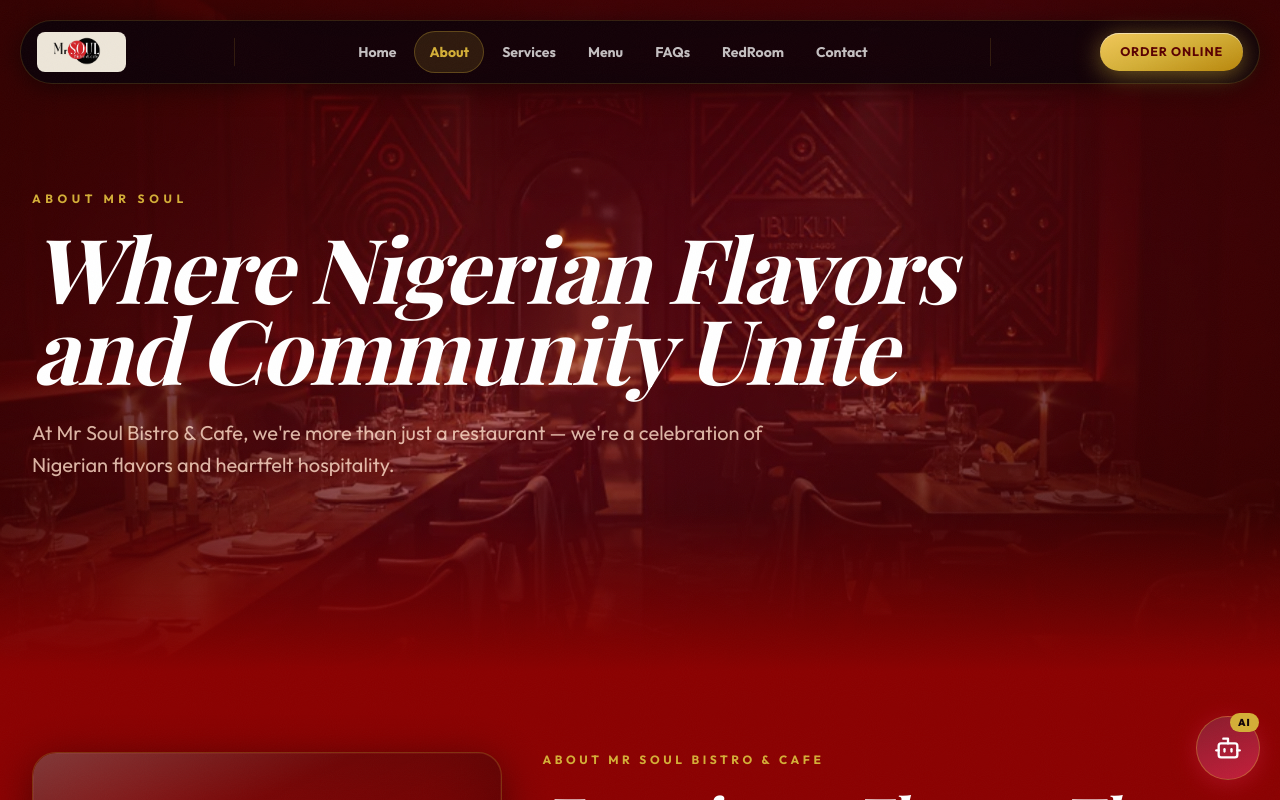
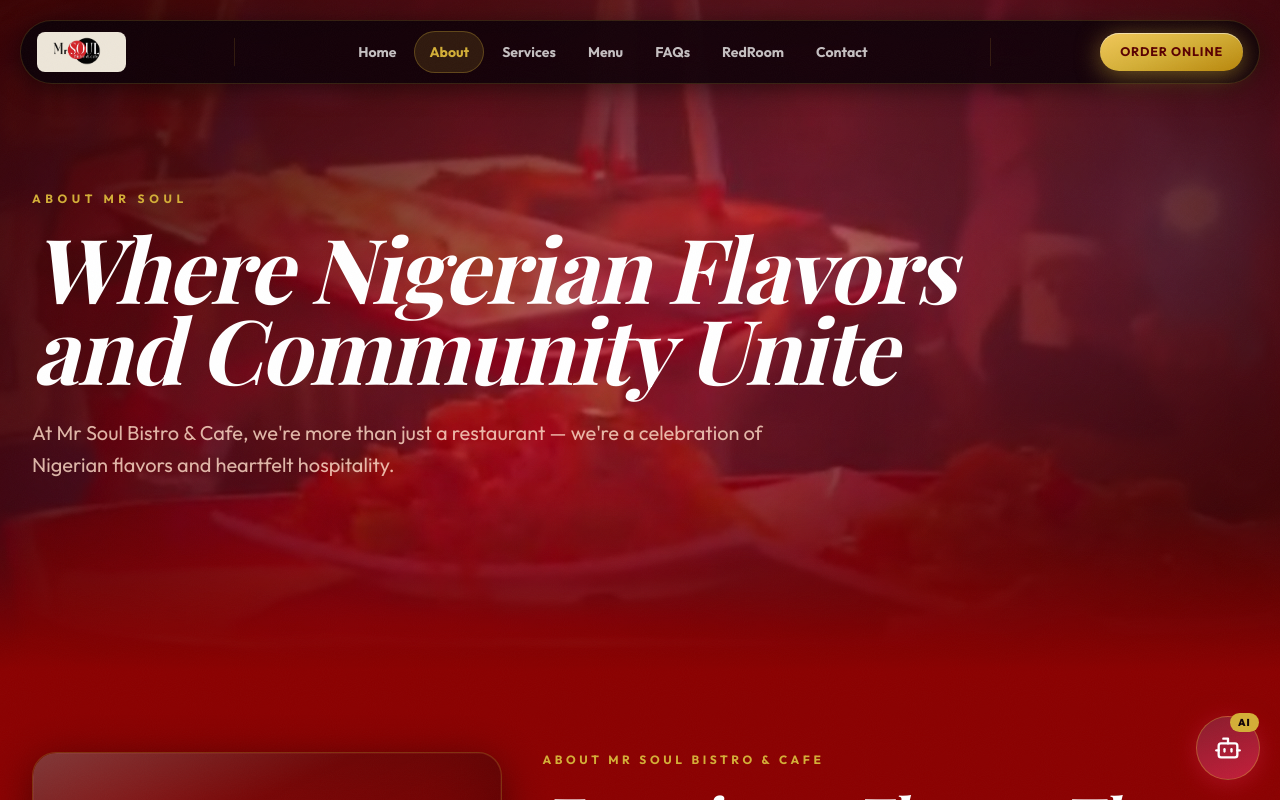
Before and after one commit to jayblast-spec/mr-soul-luxury-site, a Next.js app: page /about in a window 1280 px wide. Shown: the top 800 px of the page. Built offline with nearby package versions, Linux system fonts and the light colour scheme.

Commit message:
fix: replace stock hero-restaurant.webp with real sparkler food photo on About page

```diff
--- a/src/app/about/page.tsx
+++ b/src/app/about/page.tsx
@@ -20,7 +20,7 @@
   return (
     <>
       <ParallaxSection
-        image="/images/hero-restaurant.webp"
+        image="/images/gallery-sparkler-food.jpg"
         eyebrow="About Mr Soul"
         title="Where Nigerian Flavors and Community Unite"
         priority
```
